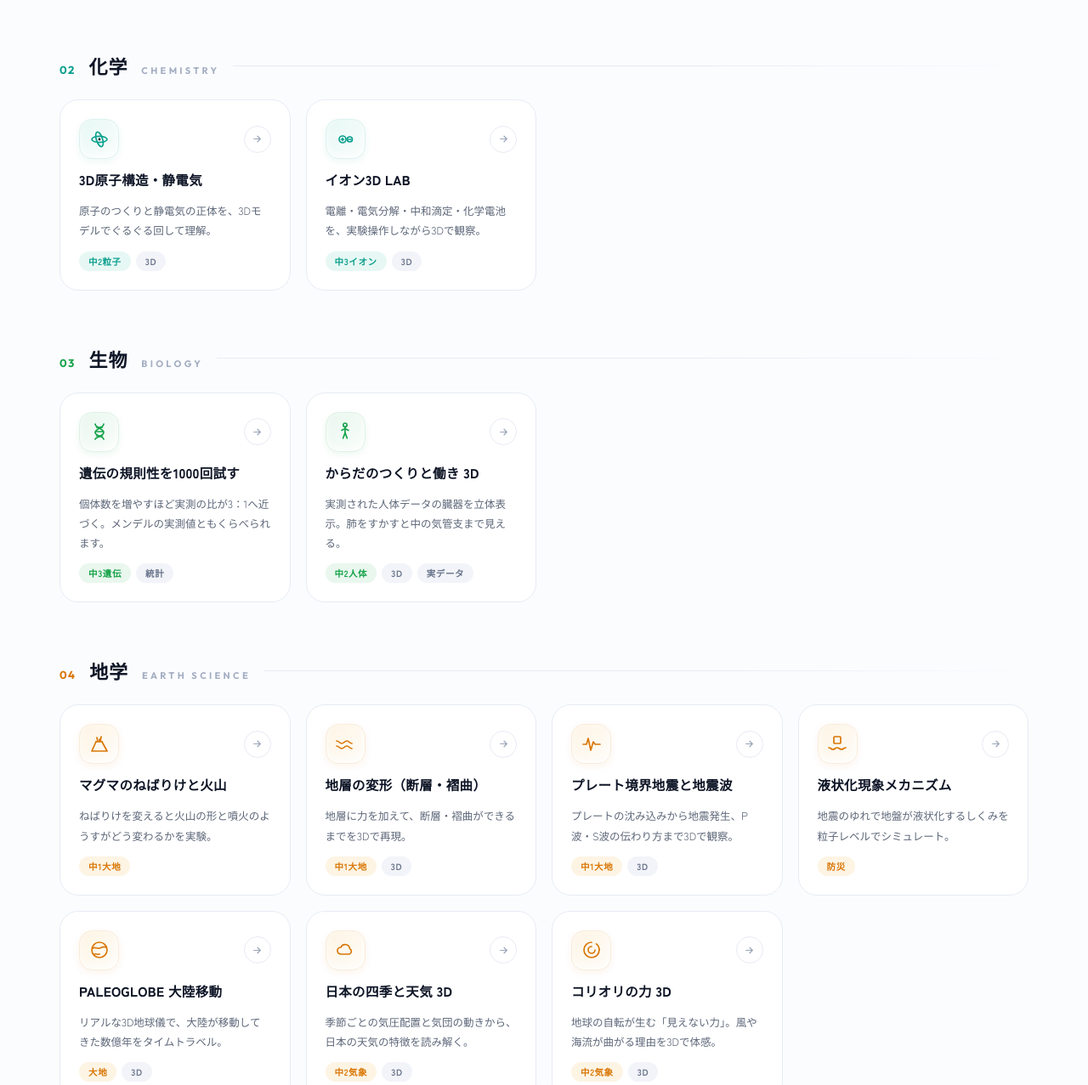
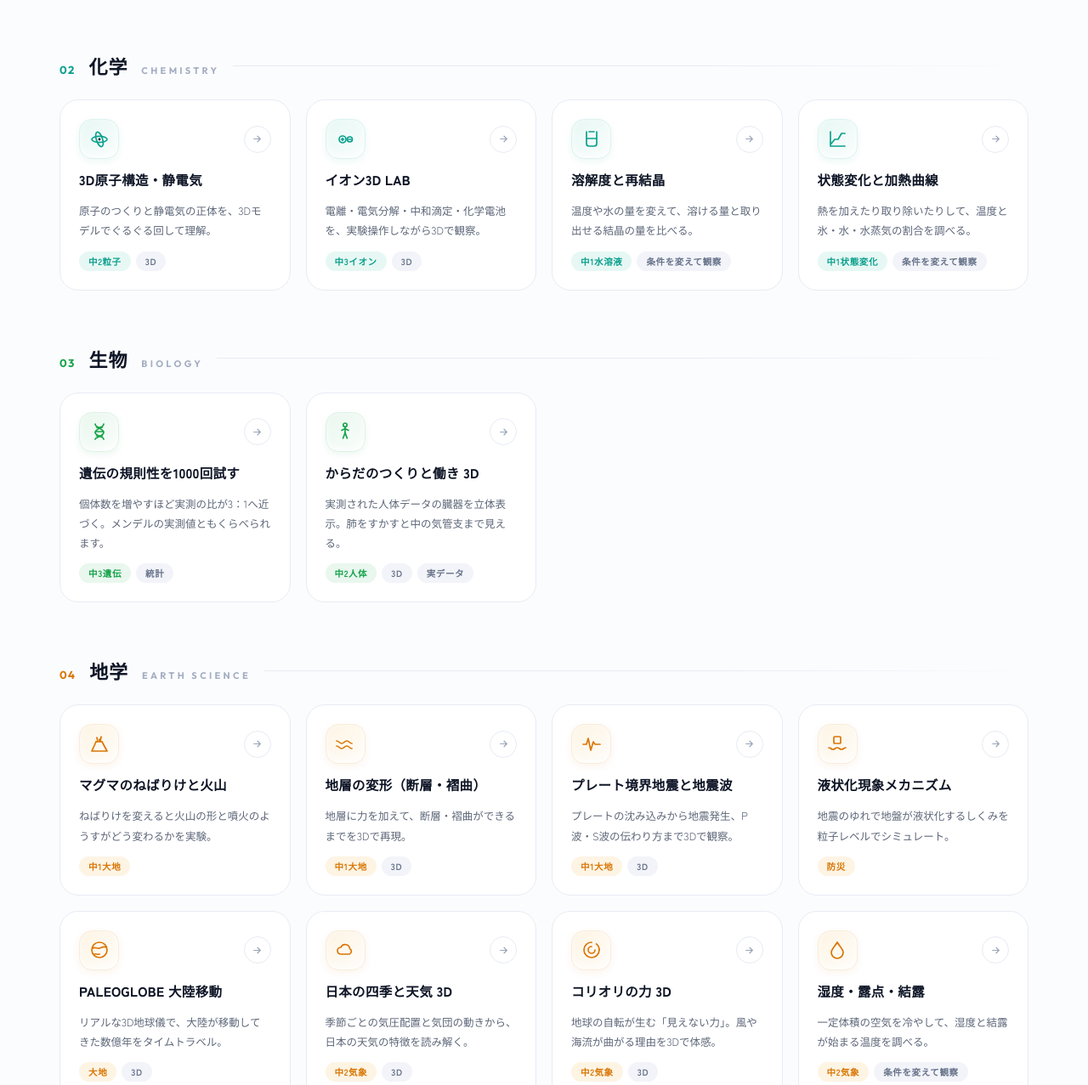
Before and after one commit to backtree-create/science_sim_lab, a plain HTML site: page index.html in a window 1280 px wide. Shown: the part 1523-2800 px from the top of the page at 85% size. Drawn offline with Linux system fonts and the light colour scheme.

Commit message:
Add files via upload

```diff
--- a/index.html
+++ b/index.html
@@ -509,6 +509,26 @@
         <div class="tags"><span class="tag accent">中3イオン</span><span class="tag">3D</span></div>
       </a>
 
+      <a class="card chem" href="solubility.html" data-key="水溶液 溶解度 再結晶 硝酸カリウム 塩化ナトリウム 中1">
+        <div class="card-top">
+          <div class="icon"><svg viewBox="0 0 24 24" fill="none" stroke-width="1.7" stroke-linecap="round" stroke-linejoin="round"><path d="M6 3v14a3 3 0 003 3h6a3 3 0 003-3V3M6 11h12M9 3h6"/></svg></div>
+          <div class="arrow"><svg viewBox="0 0 24 24" fill="none" stroke-width="2.2" stroke-linecap="round"><path d="M5 12h14M13 6l6 6-6 6"/></svg></div>
+        </div>
+        <h3>溶解度と再結晶</h3>
+        <p>温度や水の量を変えて、溶ける量と取り出せる結晶の量を比べる。</p>
+        <div class="tags"><span class="tag accent">中1水溶液</span><span class="tag">条件を変えて観察</span></div>
+      </a>
+
+      <a class="card chem" href="phase_change.html" data-key="状態変化 加熱曲線 氷 水 水蒸気 融解 沸騰 中1">
+        <div class="card-top">
+          <div class="icon"><svg viewBox="0 0 24 24" fill="none" stroke-width="1.7" stroke-linecap="round" stroke-linejoin="round"><path d="M4 3v17h17M5 17l4-5h4l4-7h4"/></svg></div>
+          <div class="arrow"><svg viewBox="0 0 24 24" fill="none" stroke-width="2.2" stroke-linecap="round"><path d="M5 12h14M13 6l6 6-6 6"/></svg></div>
+        </div>
+        <h3>状態変化と加熱曲線</h3>
+        <p>熱を加えたり取り除いたりして、温度と氷・水・水蒸気の割合を調べる。</p>
+        <div class="tags"><span class="tag accent">中1状態変化</span><span class="tag">条件を変えて観察</span></div>
+      </a>
+
     </div>
   </section>
 
@@ -623,6 +643,16 @@
         <h3>コリオリの力 3D</h3>
         <p>地球の自転が生む「見えない力」。風や海流が曲がる理由を3Dで体感。</p>
         <div class="tags"><span class="tag accent">中2気象</span><span class="tag">3D</span></div>
+      </a>
+
+      <a class="card geo" href="humidity.html" data-key="湿度 露点 結露 飽和水蒸気量 気象 中2">
+        <div class="card-top">
+          <div class="icon"><svg viewBox="0 0 24 24" fill="none" stroke-width="1.7" stroke-linecap="round" stroke-linejoin="round"><path d="M12 3C10 7 5 11 5 15a7 7 0 0014 0c0-4-5-8-7-12z"/></svg></div>
+          <div class="arrow"><svg viewBox="0 0 24 24" fill="none" stroke-width="2.2" stroke-linecap="round"><path d="M5 12h14M13 6l6 6-6 6"/></svg></div>
+        </div>
+        <h3>湿度・露点・結露</h3>
+        <p>一定体積の空気を冷やして、湿度と結露が始まる温度を調べる。</p>
+        <div class="tags"><span class="tag accent">中2気象</span><span class="tag">条件を変えて観察</span></div>
       </a>
 
     </div>
```
Also changed, not shown: humidity.html (added, +1 -0 lines), new-lessons.html (added, +1 -0 lines), phase_change.html (added, +1 -0 lines), solubility.html (added, +1 -0 lines).
